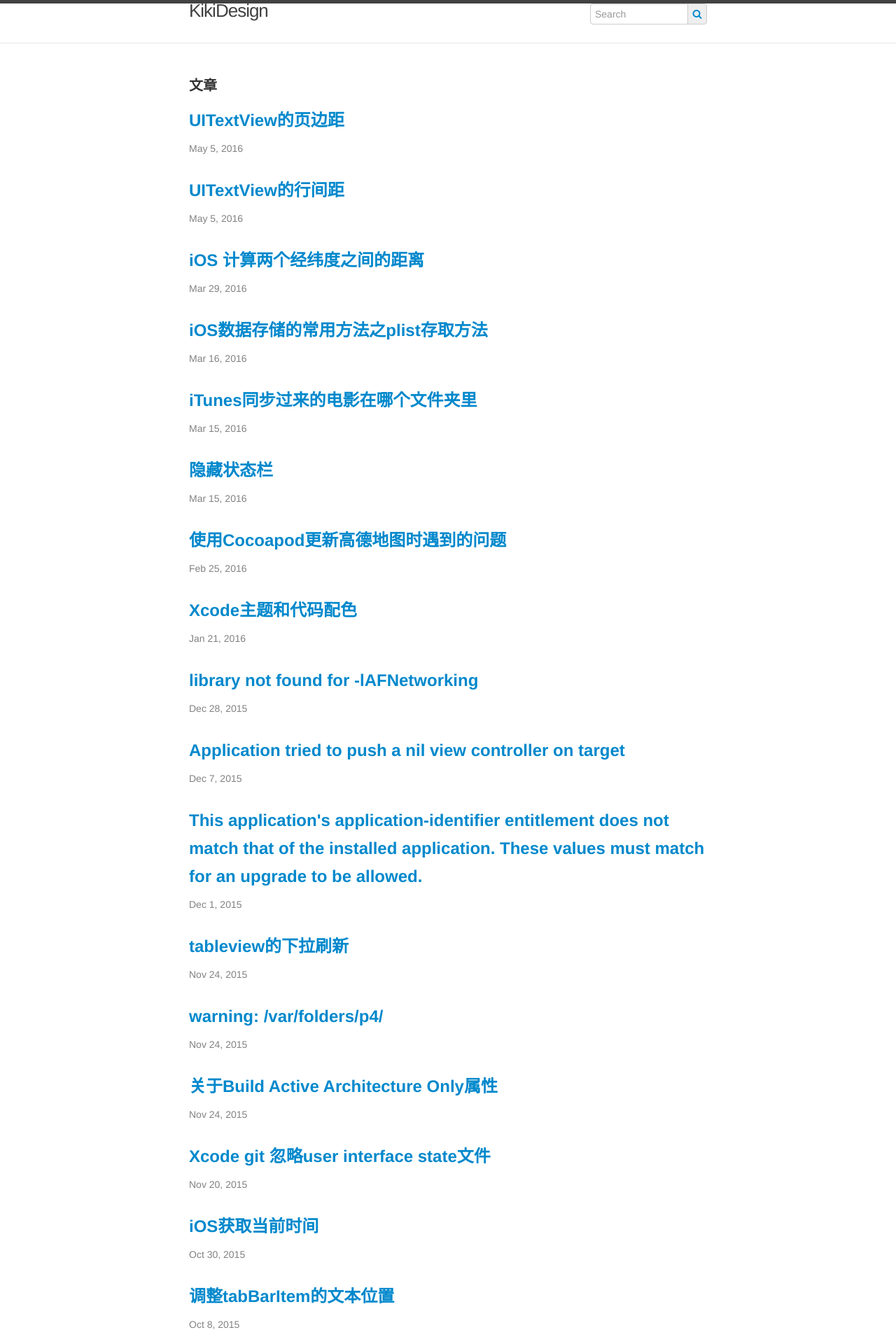
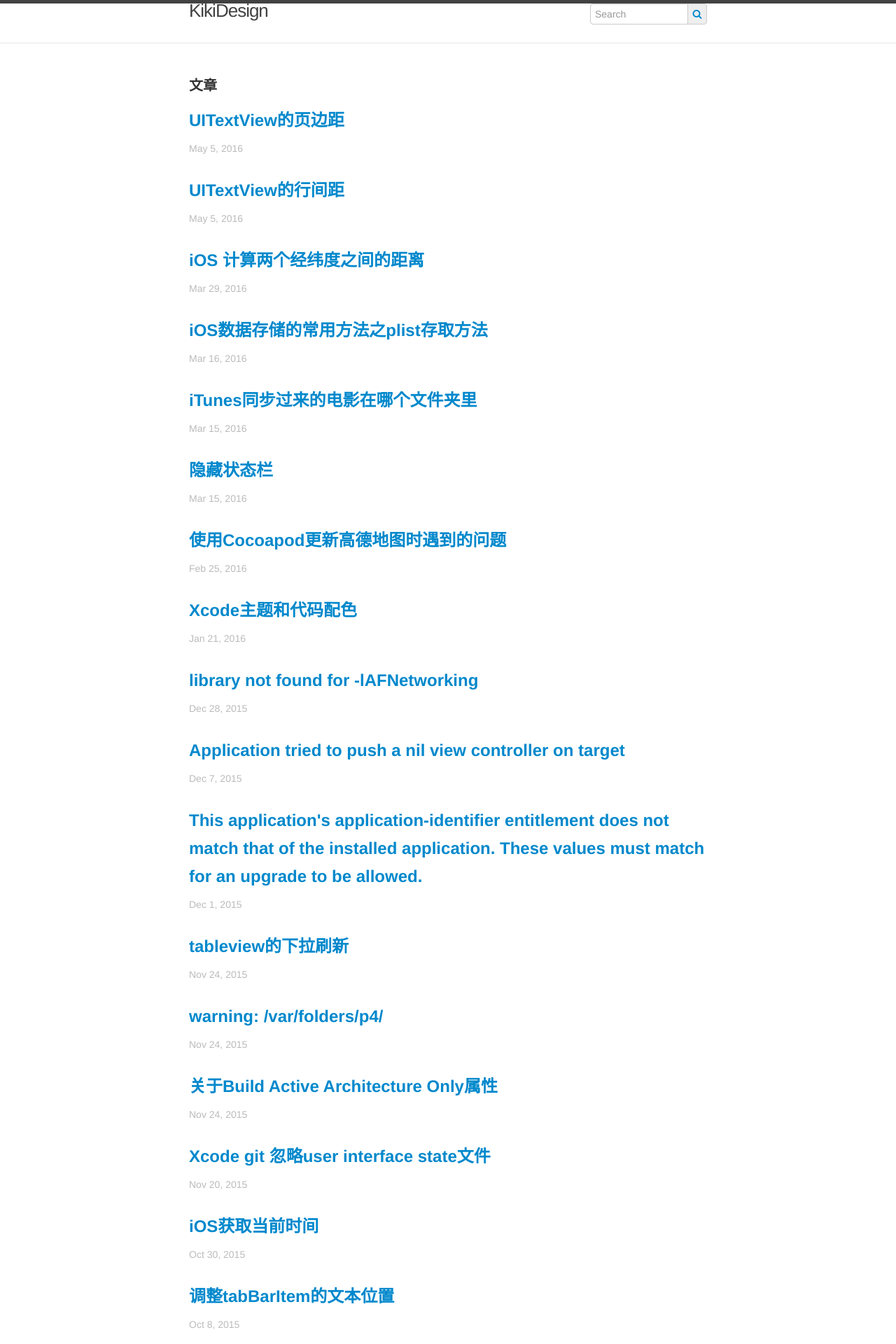
Before and after one commit to kikidesign/kikidesign.github.io, a Jekyll site: the page built from index.html, in a window 1280 px wide. Shown: the top 1920 px of the page at 70% size. Built offline with Jekyll 4.4.1, drawn with Linux system fonts in a browser that asks for light colours.

Commit message:
调整CSS

```diff
--- a/_sass/_base.scss
+++ b/_sass/_base.scss
@@ -97,8 +97,9 @@
     }
 
     &:hover {
-        color: #4078c0;
-        text-decoration: none;
+        text-decoration:none;
+        color: #08c;
+        /* color: #4078c0; */
     }
 }
 
--- a/_sass/_layout.scss
+++ b/_sass/_layout.scss
@@ -293,7 +293,7 @@
 
 .post-meta {
     font-size: $small-font-size;
-    color: $grey-color;
+    color: #bbb;
 }
 
 .post-link {
```
